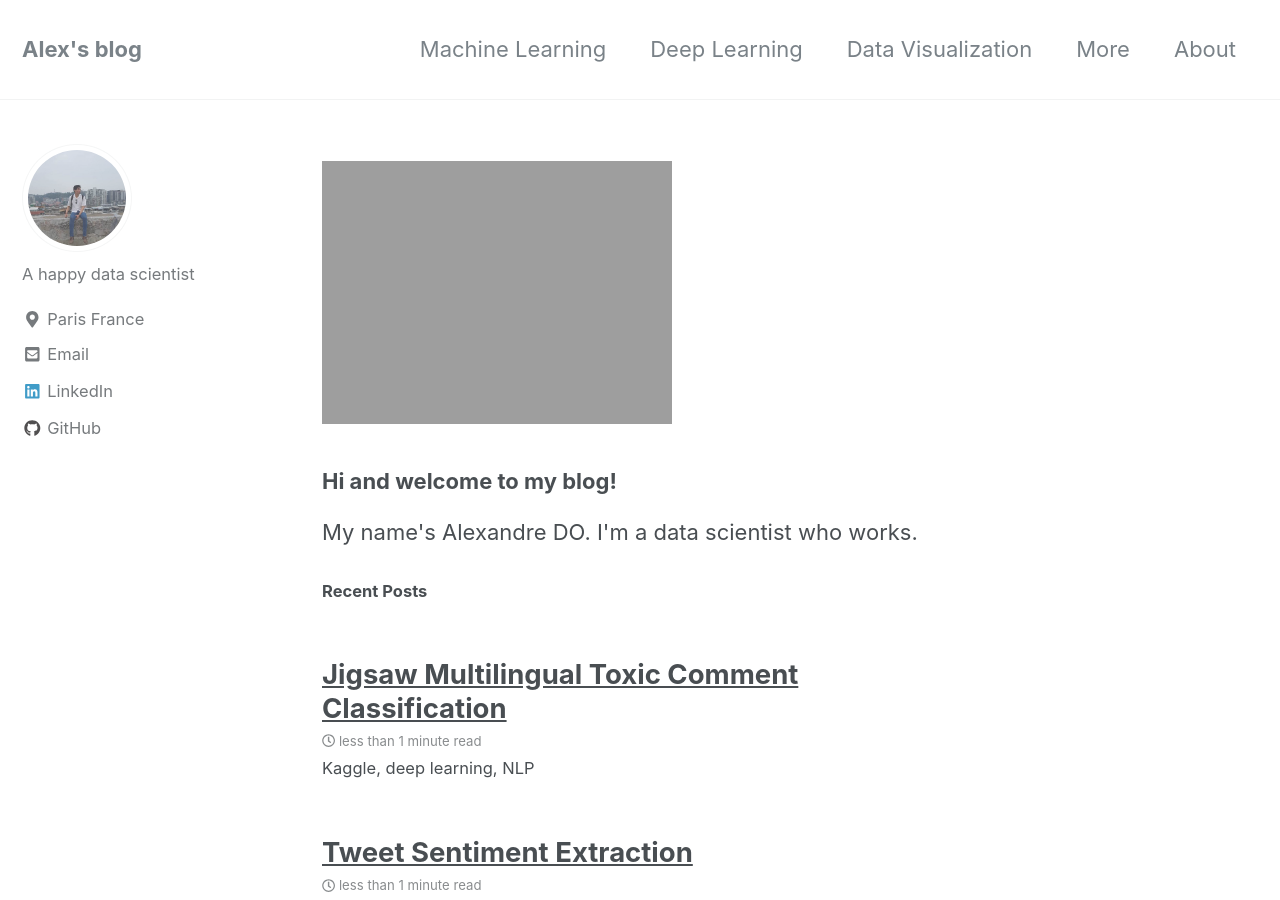
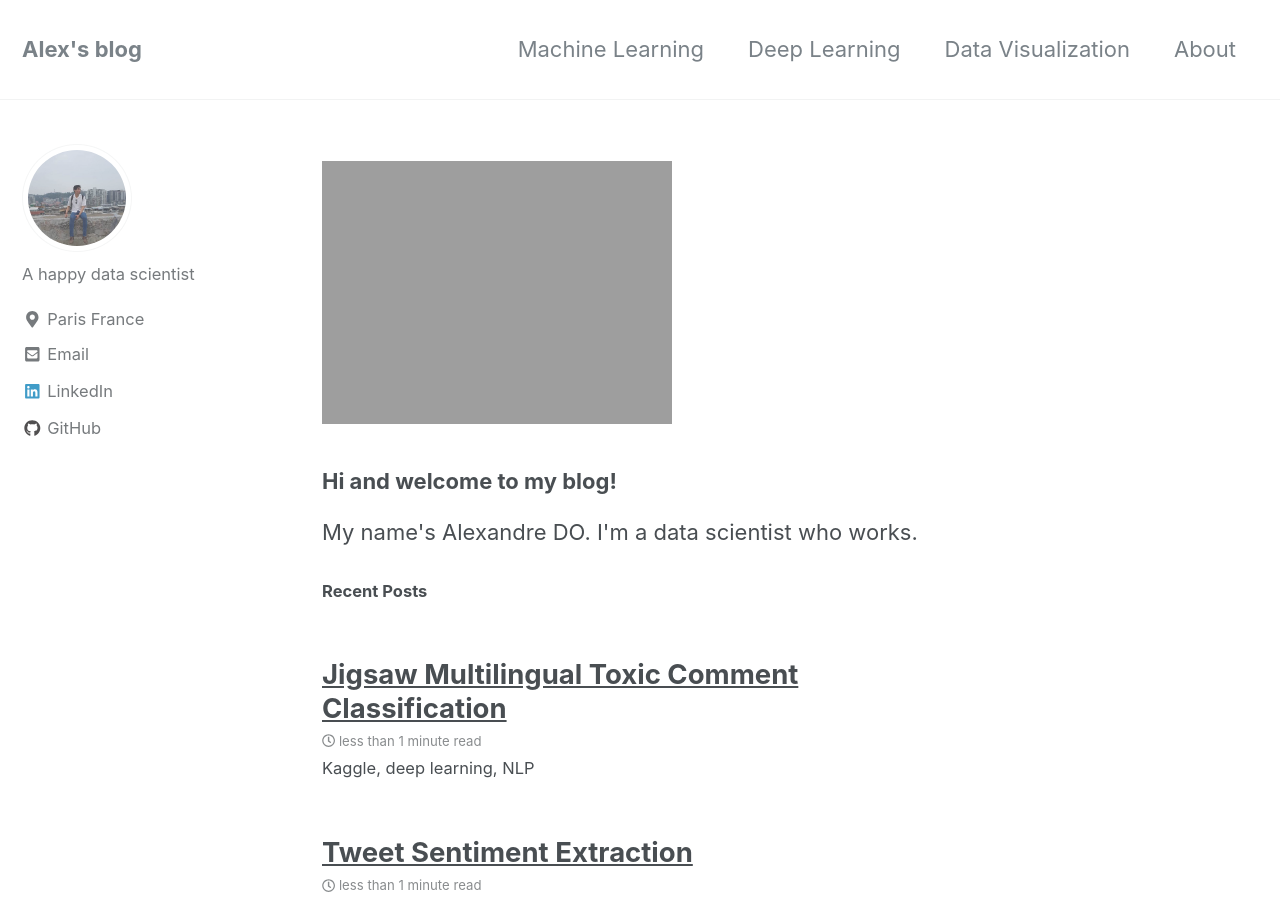
Before and after one commit to alexandre-do/alexandre-do.github.io, a Jekyll site: the page built from index.html, in a window 1280 px wide and 900 px high. Built offline with Jekyll 4.4.1, drawn with Linux system fonts in a browser that asks for light colours; nearby versions of some CDN libraries; the list of posts is cut into pages by our own code.

Commit message:
update about

```diff
--- a/_data/navigation.yml
+++ b/_data/navigation.yml
@@ -6,7 +6,5 @@ main:
     url: /deep-learning/
   - title: "Data Visualization"
     url: /data-viz/
-  - title: "More"
-    url: /note/
   - title: "About"
     url: /about/
```
